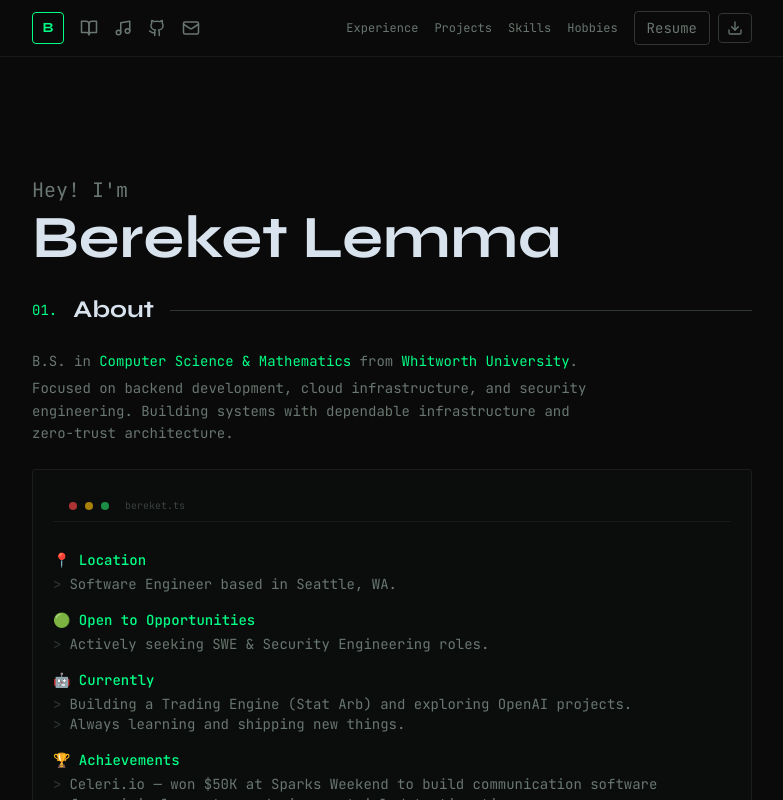
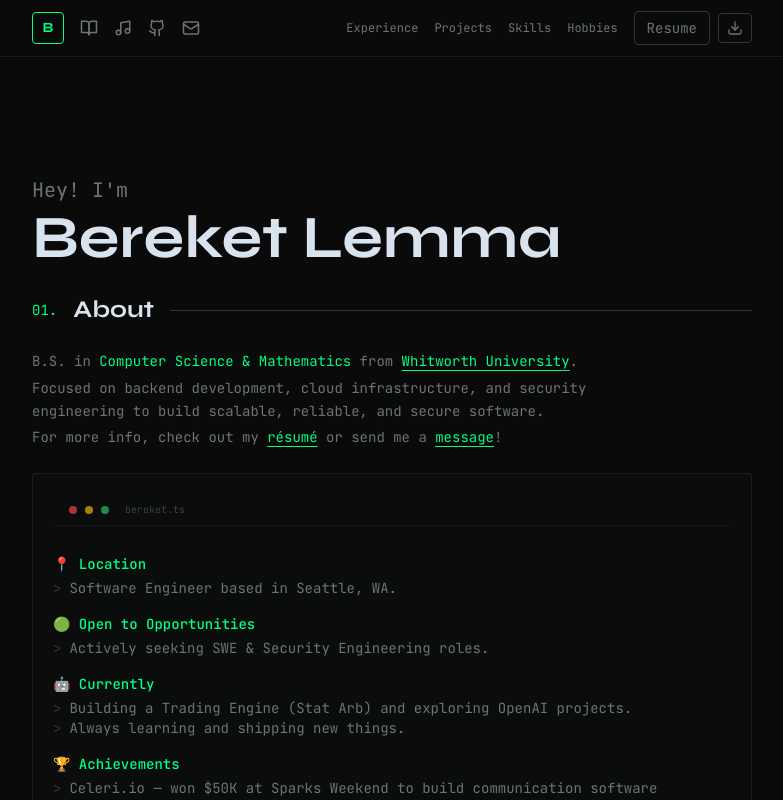
Before and after one commit to bereketlemma/bereket-portfolio, a Next.js app: page / in a window 1280 px wide. Shown: the top 800 px of the page, without its empty margins (248-1031 px from the left). Built offline with nearby package versions, Linux system fonts and the light colour scheme.

Commit message:
feat: enhance about me section with links to university and résumé

```diff
--- a/app/home/_components/hero.tsx
+++ b/app/home/_components/hero.tsx
@@ -133,8 +133,9 @@ export default function Hero() {
 
         {/* About me text */}
         <div className="max-w-xl space-y-1 text-sm leading-relaxed text-muted-foreground">
-          <p>B.S. in <span className="text-accent">Computer Science & Mathematics</span> from <span className="text-accent">Whitworth University</span>.</p>
-          <p>Focused on backend development, cloud infrastructure, and security engineering. Building systems with dependable infrastructure and zero-trust architecture.</p>
+          <p>B.S. in <span className="text-accent">Computer Science & Mathematics</span> from <a href="https://www.whitworth.edu/" target="_blank" rel="noopener noreferrer" className="text-accent underline underline-offset-4">Whitworth University</a>.</p>
+          <p>Focused on backend development, cloud infrastructure, and security engineering to build scalable, reliable, and secure software.</p>
+          <p>For more info, check out my <a href="/assets/Bereket_Lemma_Resume.pdf" target="_blank" rel="noopener noreferrer" className="text-accent underline underline-offset-4">résumé</a> or send me a <a href="/contact" target="_blank" rel="noopener noreferrer" className="text-accent underline underline-offset-4">message</a>!</p>
         </div>
       </div>
 
```
